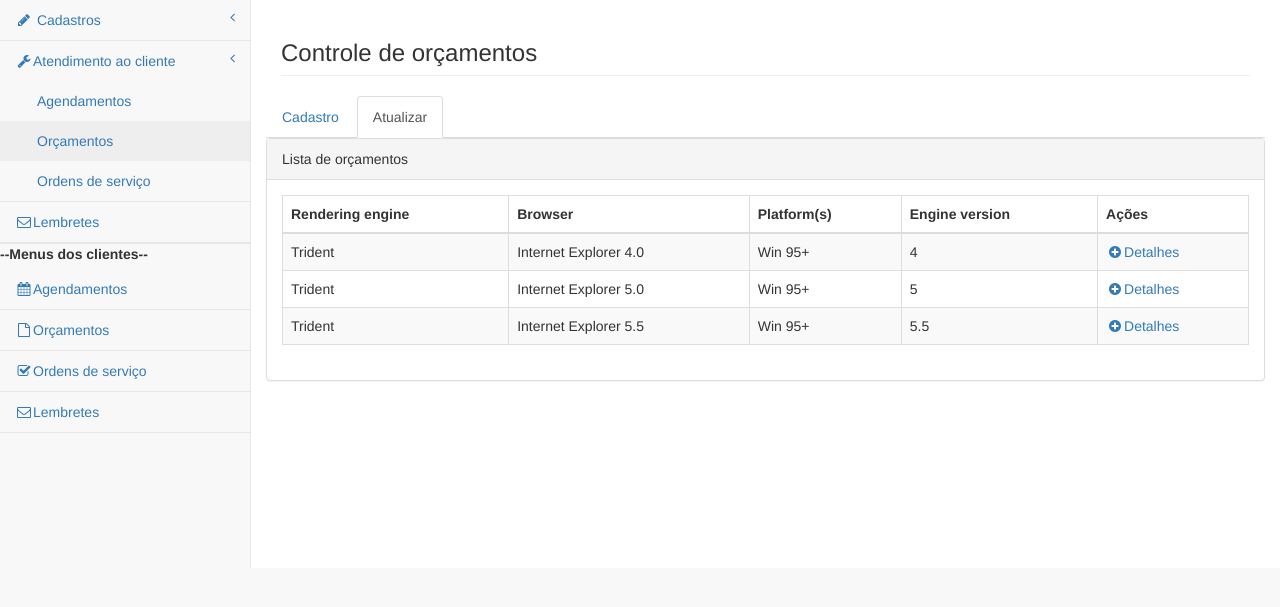
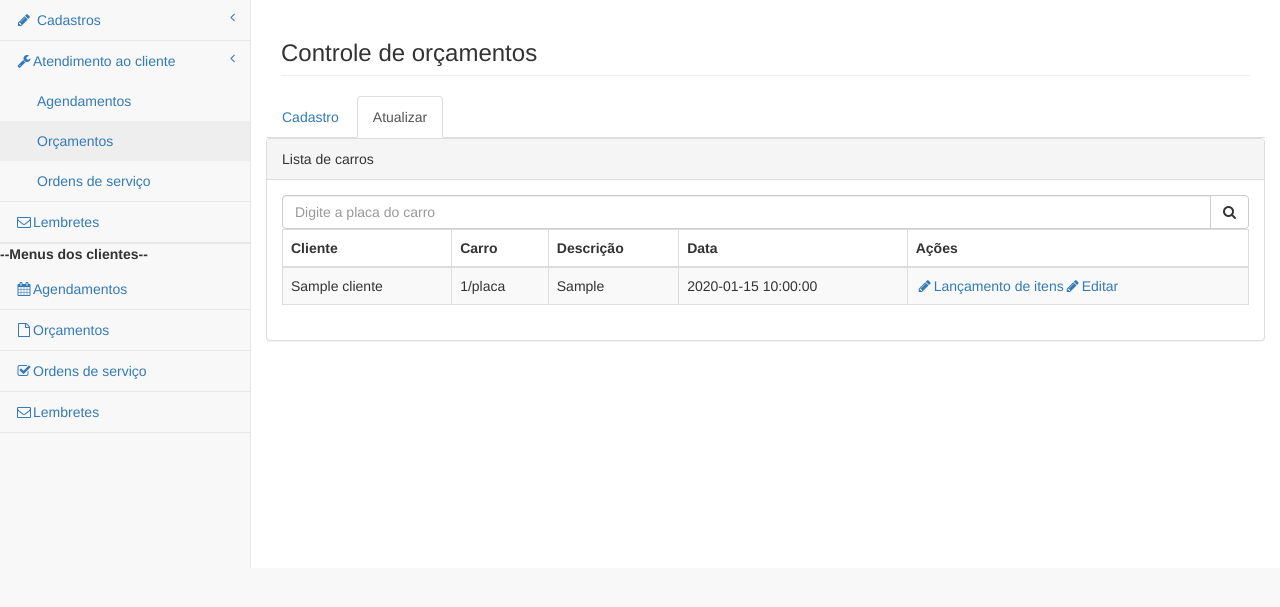
Before and after one commit to garabini97/ProjectX, a PHP site: page /pages/orcamentos.php in a window 1280 px wide, after a click on "Atualizar". Shown: the part 51-658 px from the top of the page. Run offline with PHP 8.4, Linux system fonts and the light colour scheme; tables that the repository leaves empty hold one stand-in row (values such as "Sample post").

Commit message:
ert
ertert

```diff
--- a/js/ajax.js
+++ b/js/ajax.js
@@ -625,11 +625,15 @@ e.preventDefault();
 
     $('#submit_exc_age').click(function(){
 
+
+
         $('form#agendamentos').off();
         $('form#agendamentos').submit(function(e){
+            e.preventDefault();
+     var confirmacao = confirm("Tem certeza que deseja excluir?");
+          if (confirmacao == true){
 
 
-e.preventDefault();
 
             var dados = $('form#agendamentos').serialize();
 
@@ -645,6 +649,38 @@ e.preventDefault();
                 }
             });
 
+            }
+        });
+
+
+    });
+
+
+
+
+
+
+        $('#cad_orcamento').click(function(){
+
+        $('form#orcamento').off();
+        $('form#orcamento').submit(function(e){
+
+
+e.preventDefault();
+
+            var dados = $('form#orcamento').serialize();
+
+            $.ajax({
+                url:'../processa/cadastros.php',
+                type:'POST',
+                dataType:'html',
+                data: dados,
+                success: function(data){
+                    $('#resultado').empty().html(data);
+
+                }
+            });
+
 
         });
 
@@ -652,4 +688,30 @@ e.preventDefault();
 
 
 
+        $('#incluir').click(function(){
+
+        $('form#itens').off();
+        $('form#itens').submit(function(e){
+
+
+e.preventDefault();
+
+            var dados = $('form#itens').serialize();
+
+            $.ajax({
+                url:'../processa/inclui_itens.php',
+                type:'POST',
+                dataType:'html',
+                data: dados,
+                success: function(data){
+                    $('#resultado').empty().html(data);
+
+                }
+            });
+
+
+        });
+
     });
+
+});
--- a/pages/agendamentos.php
+++ b/pages/agendamentos.php
@@ -125,7 +125,7 @@
                   <?php while ($sql2->fetch()){
                     echo " <tr class='odd gradeX'>
                     <td>$nome_cli</td>
-                    <td>$modelo/placa</td>
+                    <td>$modelo/$placa</td>
                     <td>$descricao</td>
                     <td>$data</td>
                     <td><a href='edit_agendamentos.php?id=$id_agendamento'><i class='fa  fa-pencil    fa-fw'></i>Editar</a>
--- a/pages/cli_agendamentos.php
+++ b/pages/cli_agendamentos.php
@@ -56,7 +56,7 @@
                   <?php while ($sql2->fetch()){
                     echo " <tr class='odd gradeX'>
 
-                    <td>$modelo/placa</td>
+                    <td>$modelo/$placa</td>
                     <td>$descricao</td>
                     <td>$data_cadastro</td>
                     <td>$data</td>
--- a/pages/edit_agendamentos.php
+++ b/pages/edit_agendamentos.php
@@ -5,7 +5,7 @@
 
  $id_agendamento = $_GET['id'];
 
-  $sql2 = $mysqli->prepare('select c.nome,car.modelo,car.placa,a.descricao,a.data,a.status from agendamentos as a ,clientes as c,carros as car where a.id_cliente = c.id and a.id_carro = car.id and a.id = ?');
+  $sql2 = $mysqli->prepare('select c.nome,car.modelo,car.placa,a.descricao,date_format(a.data,"%Y-%m-%dT%H:%i"),a.status from agendamentos as a ,clientes as c,carros as car where a.id_cliente = c.id and a.id_carro = car.id and a.id = ?');
 
 $sql2->bind_param('i',$id_agendamento);
   $sql2->execute();
@@ -36,7 +36,7 @@ $sql2->close();
                     <div class="form-group">
 
                        <label>Data</label>
-                      <input type='datetime-local' id="data" name="data" class="form-control" value=<?php echo "$data"?> >
+                      <input type='datetime-local' id="data" name="data" class="form-control"  value=<?php echo "$data"?>>
                       <label>Cliente</label>
                       <input id="cliente" name="cliente" class="form-control" value=<?php echo "$nome_cli"?> disabled >
                       <label>Carro</label>
--- a/pages/orcamentos.php
+++ b/pages/orcamentos.php
@@ -1,5 +1,26 @@
- <?php include 'navbar.php'; ?>
+ <?php include 'navbar.php';
+ include  "../processa/conecta.php";
 
+
+  $sql = $mysqli->prepare('select id,nome from clientes');
+  $sql->execute();
+  $sql->bind_result($id,$nome);
+  $sql->store_result();
+
+  $sql2 = $mysqli->prepare('select o.id,c.nome,car.modelo,car.placa,o.observacao,o.data_cadastro from orcamento as o ,clientes as c,carros as car where o.id_cliente = c.id and o.id_carro = car.id');
+  $sql2->execute();
+  $sql2->bind_result($id_agendamento,$nome_cli,$modelo,$placa,$descricao,$data );
+  $sql2->store_result();
+
+
+    $sql3 = $mysqli->prepare('select id,descricao,valor from itens');
+  $sql3->execute();
+  $sql3->bind_result($id_item,$descricao,$valor);
+  $sql3->store_result();
+
+
+
+  ?>
  <div class="row">
   <div class="col-lg-12">
     <h3 class="page-header">Controle de orçamentos</h3>
@@ -18,6 +39,7 @@
   <div class="tab-content">
     <div class="tab-pane fade in active" id="home">
       <div class="row">
+        <form id='orcamento'>
         <div class="col-lg-12">
           <div class="panel panel-default">
 
@@ -28,146 +50,30 @@
                     <div class="form-group">
 
                       <label>Data</label>
-                      <input type='date' class="form-control">
+                      <input type='date'  id="data" name="data" class="form-control">
                       <label>Selecione o cliente</label>
-                      <select class="form-control">
-                        <option>1</option>
-                        <option>2</option>
-                        <option>3</option>
-                        <option>4</option>
-                        <option>5</option>
+                      <select id='combo_proprietario' name='combo_proprietario' class="form-control">
+                        <option>Selecione o cliente</option>
+                        <?php while ($sql->fetch()){
+                          echo "<option value='$id'>$nome</option>
+                          ";
+                          }?>
                       </select>
                       <label>Selecione o carro</label>
-                      <select class="form-control">
-                        <option>1</option>
-                        <option>2</option>
-                        <option>3</option>
-                        <option>4</option>
-                        <option>5</option>
+                      <select id='combo_carro' name='combo_carro' class="form-control">
+                        <option>Selecione o cliente antes</option>
+
                       </select>
 
 
-                      <label>Descrição</label>
-                      <textarea class="form-control" rows="3"></textarea>
+                        <label>Descrição</label>
+                      <textarea id="descricao" name="descricao" class="form-control"></textarea>
 
                     </div>
 
-                    <label>Selecione os itens do orçamentos</label>
-                    <select class="form-control">
-                      <option>1</option>
-                      <option>2</option>
-                      <option>3</option>
-                      <option>4</option>
-                      <option>5</option>
-                    </select>
-                    <button type="button" class="btn btn-default"><i class="fa  fa-check    fa-fw"></i>Incluir</button>
-
-
-                  </div>
-<div class="col-lg-6">
-                  <table width="100%" class="table table-striped table-bordered table-hover" id="dataTables-example">
-                    <thead>
-                      <tr>
-                        <th>Rendering engine</th>
-                        <th>Browser</th>
-                        <th>Platform(s)</th>
-                        <th>Engine version</th>
-                        <th>Alterar Cadastro</th>
-                      </tr>
-                    </thead>
-                    <tbody>
-                      <tr class="odd gradeX">
-                        <td>Trident</td>
-                        <td>Internet Explorer 4.0</td>
-                        <td>Win 95+</td>
-                        <td class="center">4</td>
-                        <td class="center">
-
-                          <a href="#"><i class="fa  fa-times    fa-fw"></i>Excluir</a>
-
-                        </td>
-                      </tr>
-
-                    </tbody>
-                  </table>
-
-                </div>
-
-</div>
-
-              </div>
-
-
-
-            </div>
-
-
-          </div>
-          <button type="button" class="btn btn-default btn-lg btn-block">Cadastrar</button>
-
-        </div>
-      </div>
-    </div>
-
-    <div class="tab-pane fade" id="profile">
-
-      <div class="row">
-        <div class="col-lg-12">
-          <div class="panel panel-default">
-            <div class="panel-heading">
-
-              Lista de orçamentos
-            </div>
-            <div class="panel-body">
-              <table width="100%" class="table table-striped table-bordered table-hover" id="dataTables-example">
-                <thead>
-                  <tr>
-                    <th>Rendering engine</th>
-                    <th>Browser</th>
-                    <th>Platform(s)</th>
-                    <th>Engine version</th>
-                    <th>Ações</th>
-                  </tr>
-                </thead>
-                <tbody>
-                  <tr class="odd gradeX">
-                    <td>Trident</td>
-                    <td>Internet Explorer 4.0</td>
-                    <td>Win 95+</td>
-                    <td class="center">4</td>
-                    <td class="center">
-
-                      <a href="det_orc.php"><i class="fa  fa-plus-circle     fa-fw"></i>Detalhes</a>
-
-
-                    </td>
-                  </tr>
-                  <tr class="even gradeC">
-                    <td>Trident</td>
-                    <td>Internet Explorer 5.0</td>
-                    <td>Win 95+</td>
-                    <td class="center">5</td>
-                    <td class="center">
-                      <a href="det_orc.php"><i class="fa  fa-plus-circle     fa-fw"></i>Detalhes</a>
-
-
-
-                    </td>
-                  </tr>
-                  <tr class="odd gradeA">
-                    <td>Trident</td>
-                    <td>Internet Explorer 5.5</td>
-                    <td>Win 95+</td>
-                    <td class="center">5.5</td>
-                    <td class="center">
-                      <a href="det_orc.php"><i class="fa fa-plus-circle     fa-fw"></i>Detalhes</a>
-
-
-                    </td>
-                  </tr>
-
-                </tbody>
-              </table>
+  <input id="funcao" name='funcao' type="hidden" value="cad_orcamento" >
+    <div class='col-lg-12' id='resultado'></div>
+     <button type="submit" id='cad_orcamento' class="btn btn-default btn-lg btn-block">Cadastrar</button>
               <!-- /.table-responsive -->
 
             </div>
@@ -180,7 +86,67 @@
       </div>
     </div>
   </div>
+</form>
  </div>
+</div>
+
+
+    <div class="tab-pane fade" id="profile">
+
+      <div class="row">
+        <div class="col-lg-12">
+          <div class="panel panel-default">
+            <div class="panel-heading">
+
+              Lista de carros
+            </div>
+            <div class="panel-body">
+
+              <div class="input-group custom-search-form">
+                <input type="text" class="form-control" placeholder="Digite a placa do carro">
+                <span class="input-group-btn">
+                  <button class="btn btn-default" type="button">
+                    <i class="fa fa-search"></i>
+                  </button>
+                </span>
+              </div>
+                      <table width="100%" class="table table-striped table-bordered table-hover" id="dataTables-example">
+                <thead>
+                  <tr>
+                     <th>Cliente</th>
+                    <th>Carro</th>
+                    <th>Descrição</th>
+                    <th>Data</th>
+                    <th>Ações</th>
+                  </tr>
+                </thead>
+               <tbody>
+
+                  <?php while ($sql2->fetch()){
+                    echo " <tr class='odd gradeX'>
+                    <td>$nome_cli</td>
+                    <td>$modelo/placa</td>
+                    <td>$descricao</td>
+                    <td>$data</td>
+                    <td><a href='lancamento_itens.php?id=$id_agendamento'><i class='fa  fa-pencil    fa-fw'></i>Lançamento de itens</a><a href='det_orc.php?id=$id_agendamento'><i class='fa  fa-pencil    fa-fw'></i>Editar</a>
+
+                    </tr>
+                    ";
+                  }?>
+
+
+
+
+
+              </tbody>
+              </table>
+              </div>
+            </div>
+          </div>
+</div>
+</div>
+</div>
+</div>
 </div>
 </body>
 </html>
```
Also changed, not shown: pages/det_orc.php (+6 -43 lines), processa/cadastros.php (+28 -0 lines), processa/inclui_itens.php (added, +19 -0 lines), processa/lancamento_itens.php (added, +110 -0 lines).
